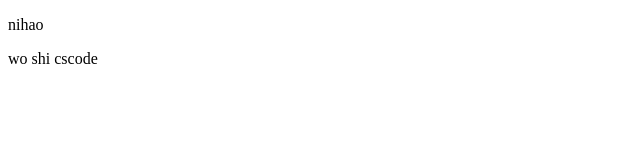
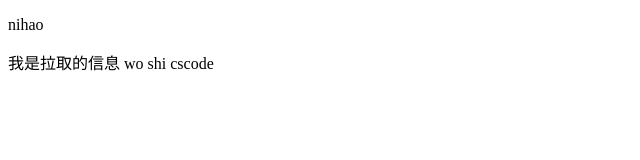
Before and after one commit to liyonghao1210/text, a plain HTML site: page index.html in a window 1280 px wide. Shown: the whole page, without its empty margins (0-640 px from the left). Drawn offline with Linux system fonts and the light colour scheme.

Commit message:
Update index.html

```diff
--- a/index.html
+++ b/index.html
@@ -8,6 +8,7 @@
 </head>
 <body>
     <p>nihao</p>
+    我是拉取的信息
     <span>wo shi cscode</span>
 </body>
 </html>
```
